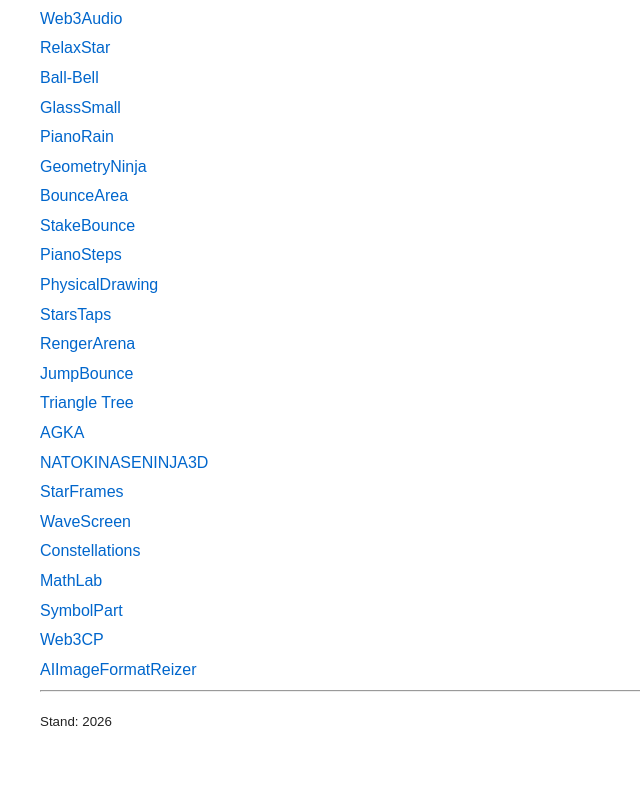
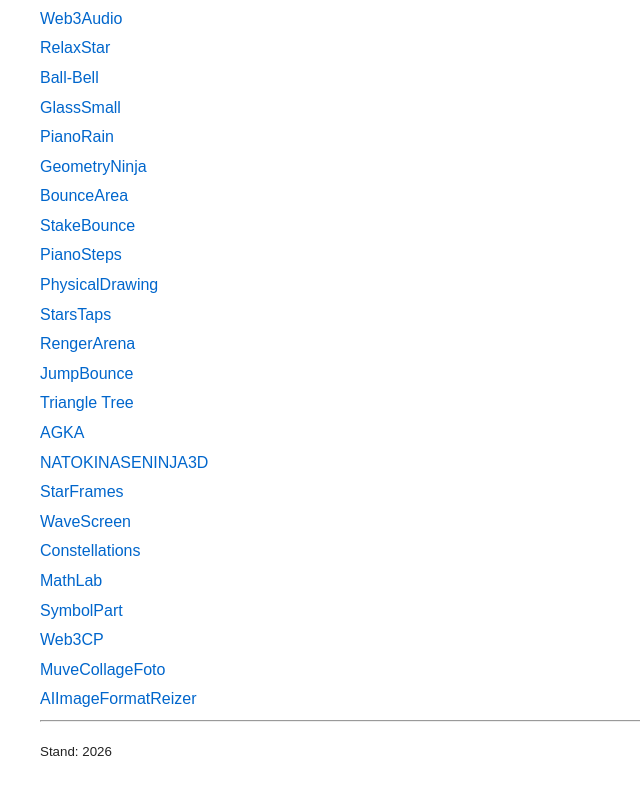
Before and after one commit to Vector-skam/yurist, a plain HTML site: page impressum.html in a window 1280 px wide. Shown: the part 1165-1959 px from the top of the page, without its empty margins (0-640 px from the left). Drawn offline with Linux system fonts and the light colour scheme.

Commit message:
Update impressum.html

```diff
--- a/impressum.html
+++ b/impressum.html
@@ -92,6 +92,7 @@ Für deren Inhalte sind ausschließlich die jeweiligen Betreiber verantwortlich.
 <div class="project"><a href="https://mathlabcontrol.netlify.app/" target="_blank">MathLab</a></div>
 <div class="project"><a href="https://symbolpart.netlify.app/" target="_blank">SymbolPart</a></div>
 <div class="project"><a href="https://web3cp.netlify.app/" target="_blank">Web3CP</a></div>
+<div class="project"><a href="https://muvecollagefoto.vercel.app/" target="_blank">MuveCollageFoto</a></div>
 <div class="project"><a href="https://aiimageformatreizer.vercel.app/" target="_blank">AIImageFormatReizer</a></div>
 
 <hr>
```
